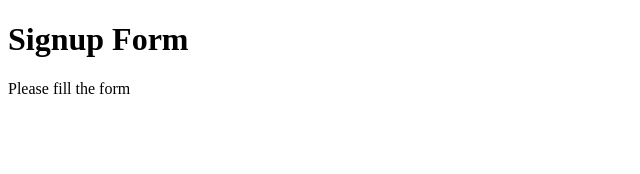
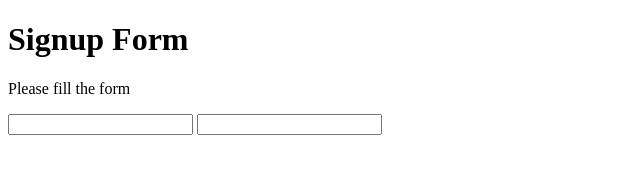
Before and after one commit to emmanuellmhango/raulAndEmmanuel, a plain HTML site: page index.html in a window 1280 px wide. Shown: the whole page, without its empty margins (0-640 px from the left). Drawn offline with Linux system fonts and the light colour scheme.

Commit message:
I have done story up to 6

```diff
--- a/index.html
+++ b/index.html
@@ -10,6 +10,14 @@
     <script src="https://cdn.freecodecamp.org/testable-projects-fcc/v1/bundle.js"></script>
     <h1 id="title">Signup Form</h1>
     <p id="description"> Please fill the form</p>
+    <form action="#" id="survey-form">
+     <input type="text" id="name" />
+     <input type="email" id="email"/>
+
+    </form>
+
+
+
     <script  src="js/index.js"></script>
   </body>
 </html>
```
